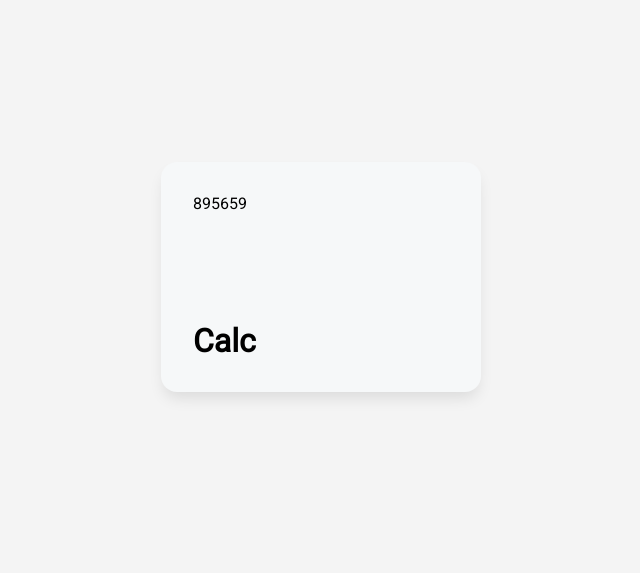
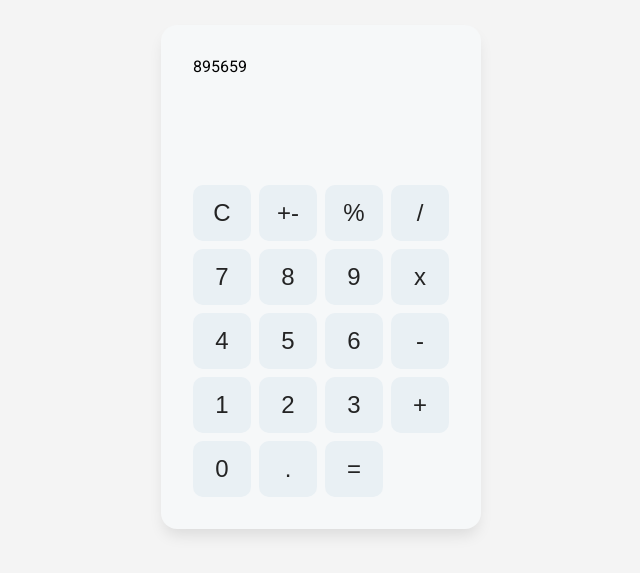
Before and after one commit to Riddhi-Chatterjee/calculator, a React (Create React App) app: page / in a window 1280 px wide. Shown: the part 155-728 px from the top of the page, without its empty margins (319-959 px from the left). Built offline with nearby package versions, Linux system fonts and the light colour scheme.

Commit message:
added buttons and styling

```diff
--- a/src/App.js
+++ b/src/App.js
@@ -2,6 +2,8 @@
 import './App.css';
 import Wrapper from './components/Wrapper';
 import Screen from './components/Screen';
+import ButtonBox from './components/ButtonBox';
+import Button from './components/Button';
 
 const btnValues = [
   ["C", "+-", "%", "/"],
@@ -16,7 +18,14 @@
     <div>
       <Wrapper>
         <Screen />
-        <h1>Calc</h1>
+        <ButtonBox>
+          {btnValues.flat().map((btn, i) => (
+            <Button
+              value={btn}
+              key={i}
+            />
+          ))}
+        </ButtonBox>
       </Wrapper>
     </div>
   );
--- a/src/components/Button.js
+++ b/src/components/Button.js
@@ -1,6 +1,6 @@
-const Button = () => {
+const Button = ({ value }) => {
     return (
-        <div>Button</div>
+        <button className="button">{value}</button>
     )
 }
 export default Button
--- a/src/components/ButtonBox.js
+++ b/src/components/ButtonBox.js
@@ -1,6 +1,6 @@
-const ButtonBox = () => {
+const ButtonBox = ({children}) => {
     return (
-        <div>ButtonBox</div>
+        <div className="buttonBox">{children}</div>
     )
 }
 export default ButtonBox
--- a/src/index.css
+++ b/src/index.css
@@ -28,3 +28,23 @@
   border-radius: 1rem;
   box-shadow: 0px 9px 15px -3px rgba(0,0,0,0.1);
 }
+
+.buttonBox {
+  display: grid;
+  grid-template-columns: repeat(4, 1fr);
+  gap: 0.5rem;
+}
+
+.button {
+  background: #e9f0f4;
+  height: 3.5rem;
+  padding: 10px;
+  border-radius: 10px;
+  display: flex;
+  align-items: center;
+  justify-content: center;
+  cursor: pointer;
+  color: #242424;
+  border: none;
+  font-size: 1.5rem;
+}
```
